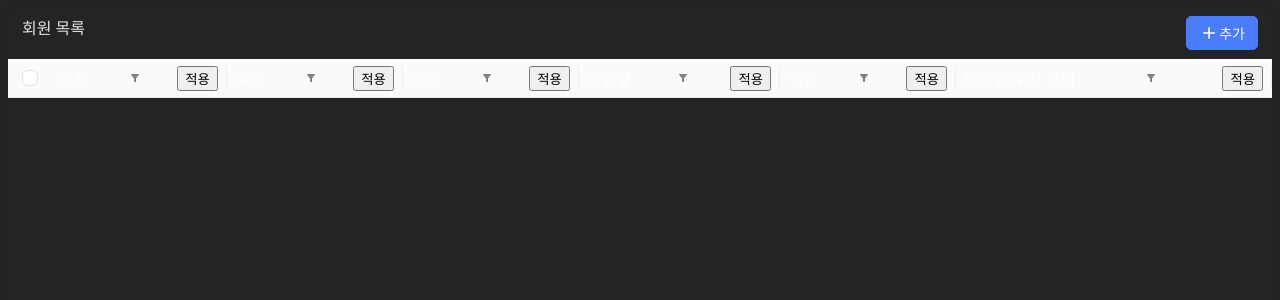
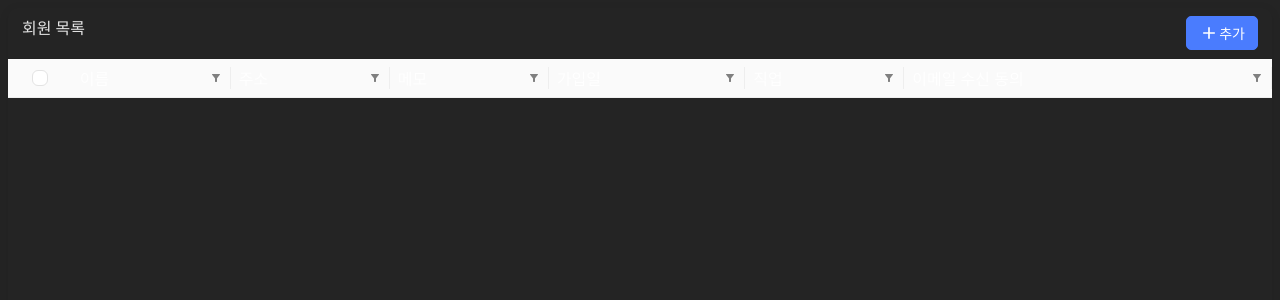
Before and after one commit to Wannyon/businesscanvas, a React (Vite) app in the folder member-management/: page / in a window 1280 px wide. Shown: the top 300 px of the page. Built offline with nearby package versions, Linux system fonts and the light colour scheme.

Commit message:
feat: FilterDropdown (filter 기능) - toggle 기능

```diff
--- a/member-management/src/components/Table.tsx
+++ b/member-management/src/components/Table.tsx
@@ -11,6 +11,7 @@ import FilterDropdown from '../pages/FilterDropdown.tsx';
 const Table = () => {
   const { records } = useRecordStore();
   const [selected, setSelected] = useState<number[]>([]);
+  const [activeFilter, setActiveFilter] = useState<string | null>(null);
 
   // 전체 선택/해제 핸들러
   const handleSelectAll = () => {
@@ -27,6 +28,12 @@ const Table = () => {
     setSelected((check) =>
       check.includes(id) ? check.filter((item) => item !== id) : [...check, id],
     );
+  };
+
+  // 필터 드롭다운 열기
+  const toggleFilter = (fieldKey: string) => {
+    setActiveFilter(activeFilter === fieldKey ? null : fieldKey);
+    console.log('filedKey:', fieldKey);
   };
 
   return (
@@ -51,12 +58,16 @@ const Table = () => {
               />
             </th>
             {fieldsMetadata.map((field) => (
-              <TableHeadCell key={field.key}>
+              <TableHeadCell
+                key={field.key}
+                onClick={() => toggleFilter(field.key)}
+              >
                 <TableHeadText>
                   {field.label}
                   <FilterIcon>
                     <FilterAlt sx={{ fontSize: 12, color: 'gray' }} />
                   </FilterIcon>
+                  {activeFilter === field.key && (
                     <FilterDropdown
                       options={[
                         ...new Set(
@@ -64,6 +75,7 @@ const Table = () => {
                         ),
                       ]}
                     />
+                  )}
                 </TableHeadText>
               </TableHeadCell>
             ))}
```
Lines whose indentation alone changed are shown as unchanged.
